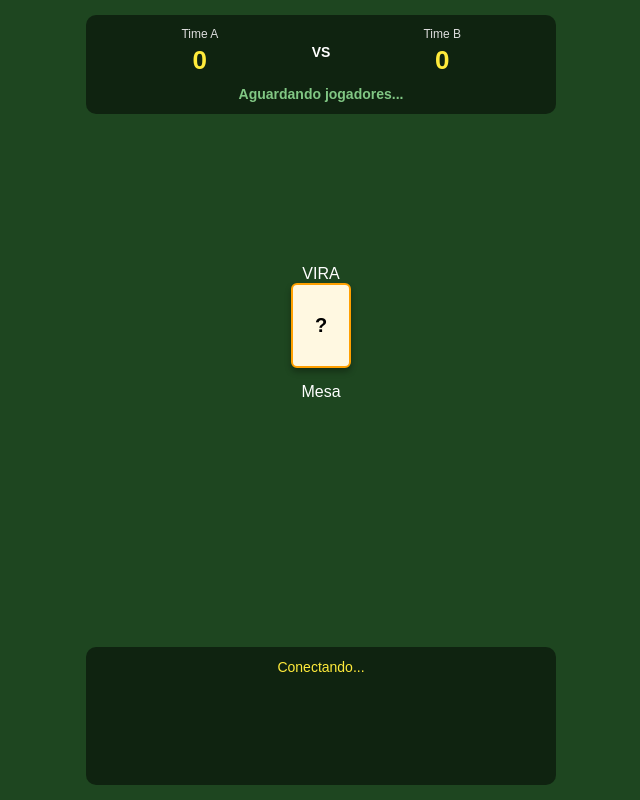
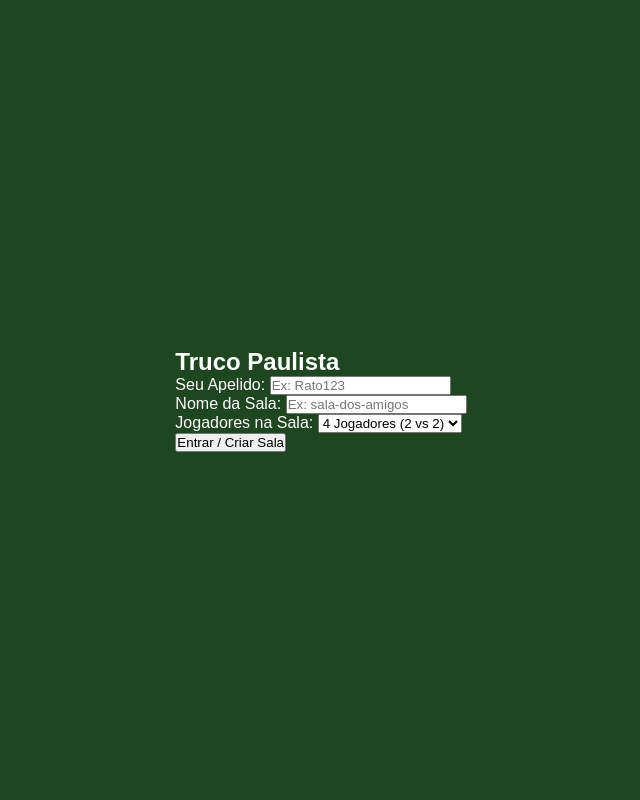
Before and after one commit to ratao-store/truco-multiplayer, a website: page public/index.html in a window 1280 px wide. Shown: the whole page, without its empty margins (319-959 px from the left). Drawn offline with nearby package versions, Linux system fonts and the light colour scheme; no server answers.

Commit message:
Update index.html

```diff
--- a/public/index.html
+++ b/public/index.html
@@ -7,8 +7,38 @@
   <link rel="stylesheet" href="style.css">
 </head>
 <body>
-  <div id="app">
+
+  <!-- TELA DE LOGIN / CRIAR SALA -->
+  <div id="login-container">
+    <div class="card-login">
+      <h2>Truco Paulista</h2>
+
+      <div class="form-group">
+        <label>Seu Apelido:</label>
+        <input type="text" id="input-apelido" placeholder="Ex: Rato123">
+      </div>
+
+      <div class="form-group">
+        <label>Nome da Sala:</label>
+        <input type="text" id="input-sala" placeholder="Ex: sala-dos-amigos">
+      </div>
+
+      <div class="form-group">
+        <label>Jogadores na Sala:</label>
+        <select id="select-jogadores">
+          <option value="2">2 Jogadores (1 vs 1)</option>
+          <option value="4" selected>4 Jogadores (2 vs 2)</option>
+        </select>
+      </div>
+
+      <button id="btn-entrar" class="btn-primary">Entrar / Criar Sala</button>
+    </div>
+  </div>
+
+  <!-- TELA DO JOGO (ESCONDIDA DE INÍCIO) -->
+  <div id="app" style="display: none;">
     <header>
+      <div class="info-sala">Sala: <span id="label-nome-sala"></span></div>
       <div class="placar">
         <div class="time time-a">
           <div id="nome-time-a" class="nomes">Time A</div>
@@ -20,7 +50,7 @@
           <div id="pontos-b" class="pts">0</div>
         </div>
       </div>
-      <div id="status-vez" class="status">Aguardando jogadores...</div>
+      <div id="status-vez" class="status">Aguardando...</div>
     </header>
 
     <main>
```
